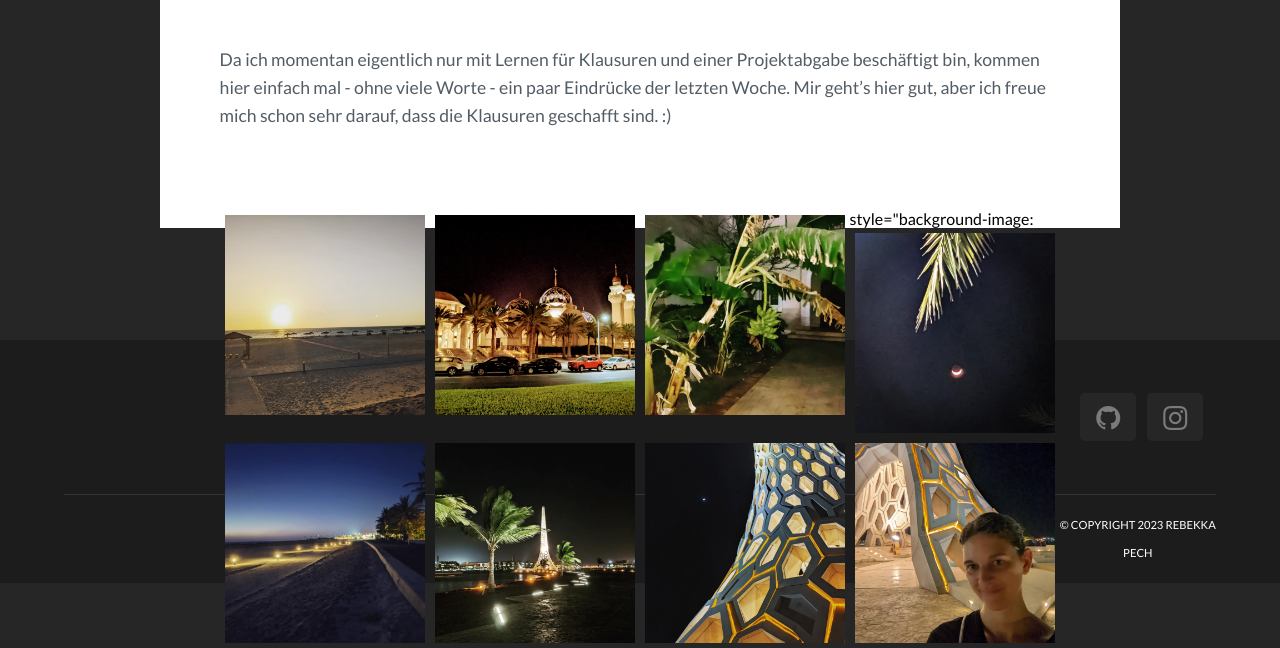
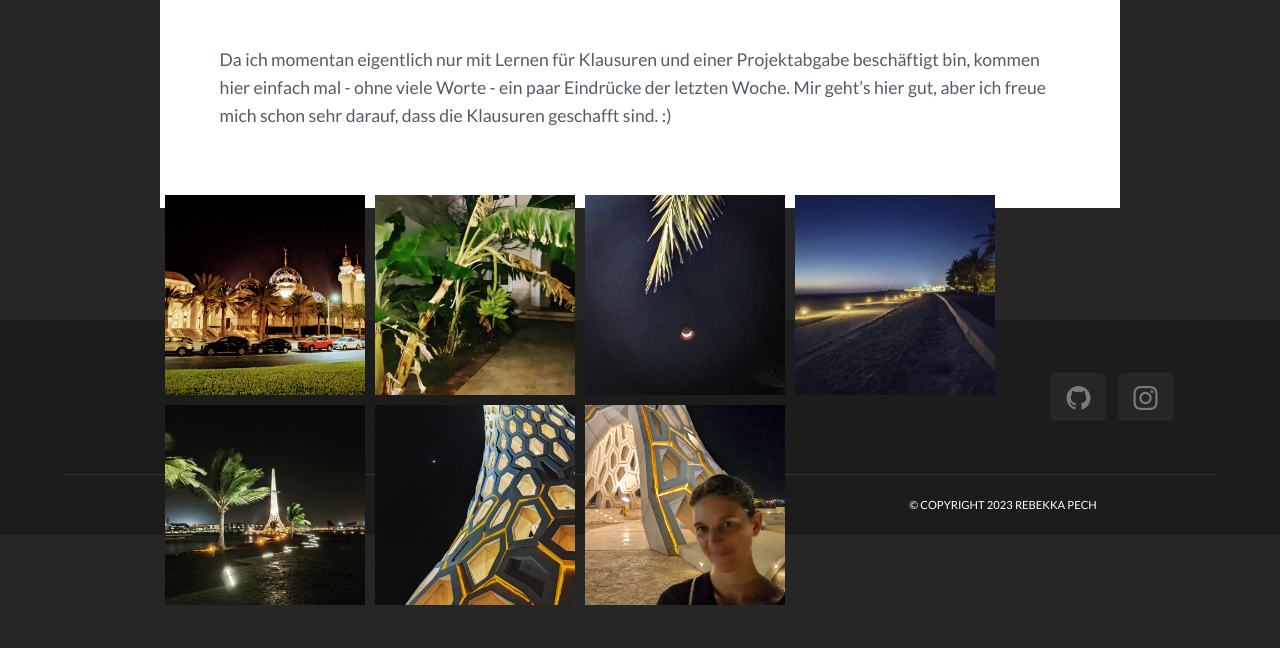
Before and after one commit to RPech/RPech.github.io, a Jekyll site: the page built from _posts/2022-05-10-Kurzes-Lebenszeichen.markdown, in a window 1280 px wide. Shown: the part 715-1363 px from the top of the page. Built offline with Jekyll 4.4.1, drawn with Linux system fonts in a browser that asks for light colours; after the commit the page ends 1325 px from its top, so only the background shows below that.

Commit message:
background style

```diff
--- a/_layouts/post.html
+++ b/_layouts/post.html
@@ -20,13 +20,12 @@ layout: default
       {{page.content | markdownify}}
     </div>
 
-<!-- The grid: four columns -->
+<!-- The grid: four columns
 <section class="photo_box">
   <div class="recent_list">
     <div class="post_wrapper">
       <h2 class="recent_title"></h2>
         <div class="recent_item">
-        style="background-image:
         <img src={{ "/assets/img/" | prepend: site.baseurl | append : page.img1}} width="200" height="200" alt="" style="margin:5px" align="left">
         <img src={{ "/assets/img/" | prepend: site.baseurl | append : page.img2}} width="200" height="200" alt="" style="margin:5px" align="left">
         <img src={{ "/assets/img/" | prepend: site.baseurl | append : page.img3}} width="200" height="200" alt="" style="margin:5px" align="left">
@@ -55,7 +54,21 @@ layout: default
       </div>
     </div>
   </div>
-</section>
+</section>-->
+
+<div class ="image-gallery">
+    <div class="box">
+    <a  <img src={{ "/assets/img/" | prepend: site.baseurl | append : page.img1}} width="200" height="200" alt="" style="margin:5px" align="left" class="img-gallery">
+        <img src={{ "/assets/img/" | prepend: site.baseurl | append : page.img2}} width="200" height="200" alt="" style="margin:5px" align="left" class="img-gallery">
+        <img src={{ "/assets/img/" | prepend: site.baseurl | append : page.img3}} width="200" height="200" alt="" style="margin:5px" align="left" class="img-gallery">
+        <img src={{ "/assets/img/" | prepend: site.baseurl | append : page.img4}} width="200" height="200" alt="" style="margin:5px" align="left" class="img-gallery">
+        <img src={{ "/assets/img/" | prepend: site.baseurl | append : page.img5}} width="200" height="200" alt="" style="margin:5px" align="left" class="img-gallery">
+        <img src={{ "/assets/img/" | prepend: site.baseurl | append : page.img6}} width="200" height="200" alt="" style="margin:5px" align="left" class="img-gallery">
+        <img src={{ "/assets/img/" | prepend: site.baseurl | append : page.img7}} width="200" height="200" alt="" style="margin:5px" align="left" class="img-gallery">
+        <img src={{ "/assets/img/" | prepend: site.baseurl | append : page.img8}} width="200" height="200" alt="" style="margin:5px" align="left" class="img-gallery">
+        </a>
+      </div>
+  </div>
 
     <!--
   <section class="recent_box">
```
